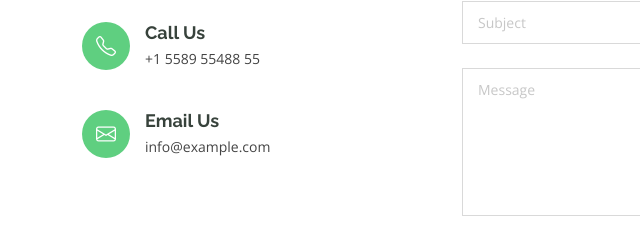
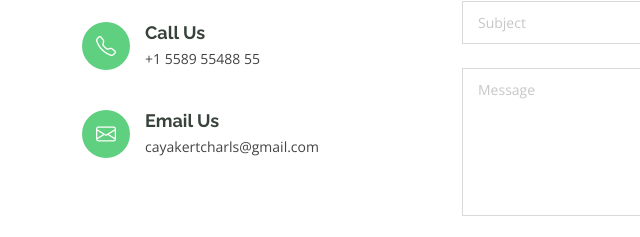
Before and after one commit to CayaKertCharls/caya-project-2, a plain HTML site: page contact.html in a window 1280 px wide. Shown: the part 869-1106 px from the top of the page, 0-640 px from the left. Drawn offline with nearby package versions, Linux system fonts and the light colour scheme.

Commit message:
information change

```diff
--- a/contact.html
+++ b/contact.html
@@ -145,7 +145,7 @@
               <i class="bi bi-envelope flex-shrink-0"></i>
               <div>
                 <h3>Email Us</h3>
-                <p>info@example.com</p>
+                <p>cayakertcharls@gmail.com</p>
               </div>
             </div><!-- End Info Item -->
 
```
